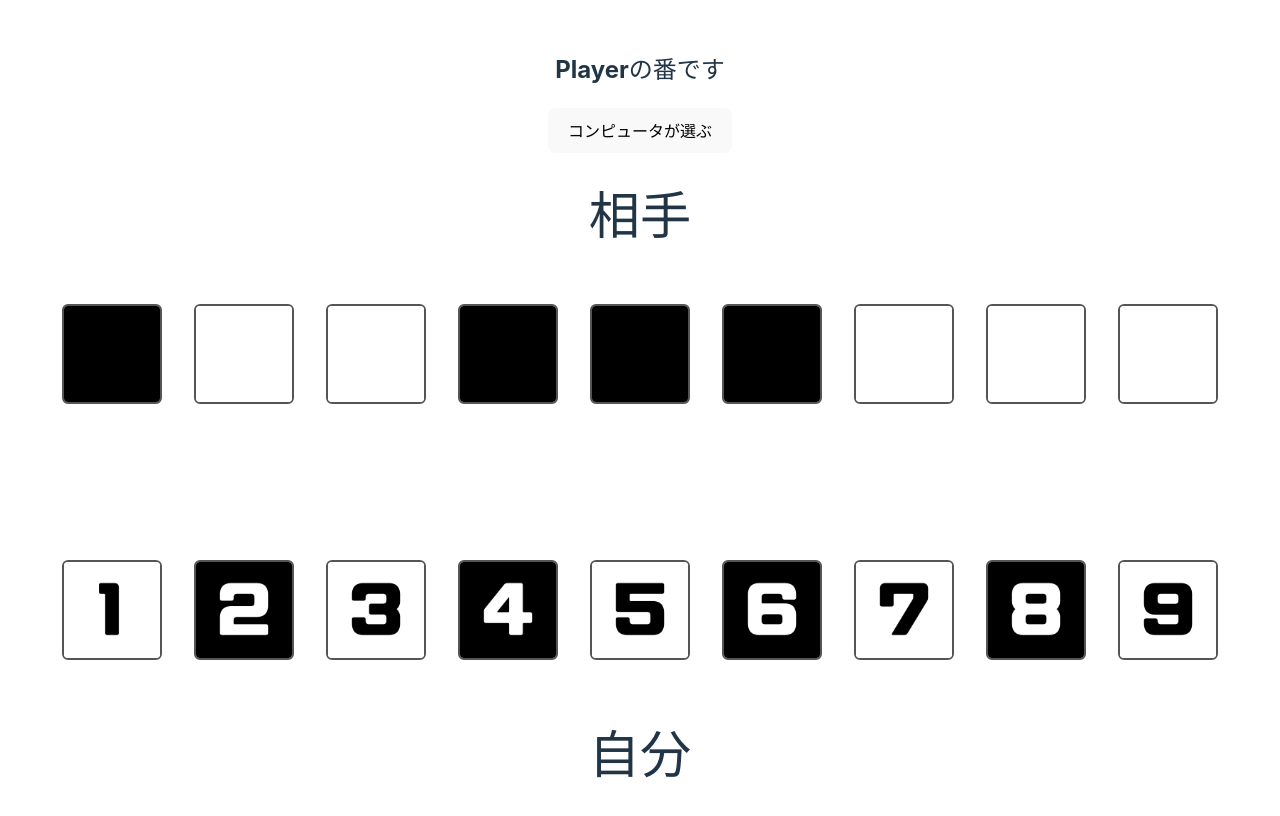
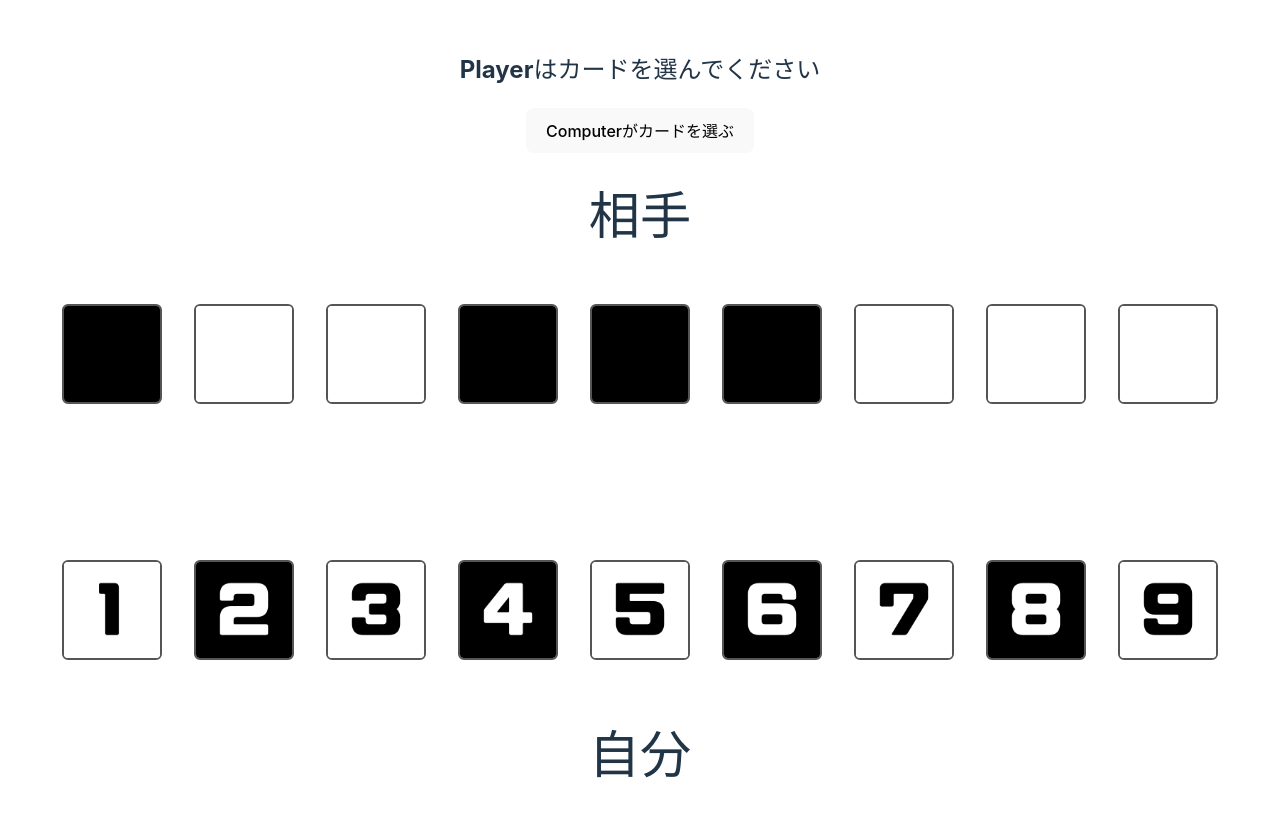
Before and after one commit to molkker/ku-ron-vscom, a React (Vite) app: page / in a window 1280 px wide. Shown: the top 816 px of the page. Built offline with nearby package versions, Linux system fonts and the light colour scheme.

Commit message:
指示の変更

```diff
--- a/src/App.jsx
+++ b/src/App.jsx
@@ -167,11 +167,11 @@ function App() {
 
   return (
     <>
-    <h2>{turnPlayer}の番です</h2>
+    <h2>{turnPlayer}はカードを選んでください</h2>
     <h3>{whichComSelect}</h3>
     <h3>{winner}</h3>
     <div>
-      <button onClick={() => comHandle()}>コンピュータが選ぶ</button>
+      <button onClick={() => comHandle()}>Computerがカードを選ぶ</button>
     </div>
     <h1>相手</h1>
     {/* コンピュータの手札を表示 */}
```
